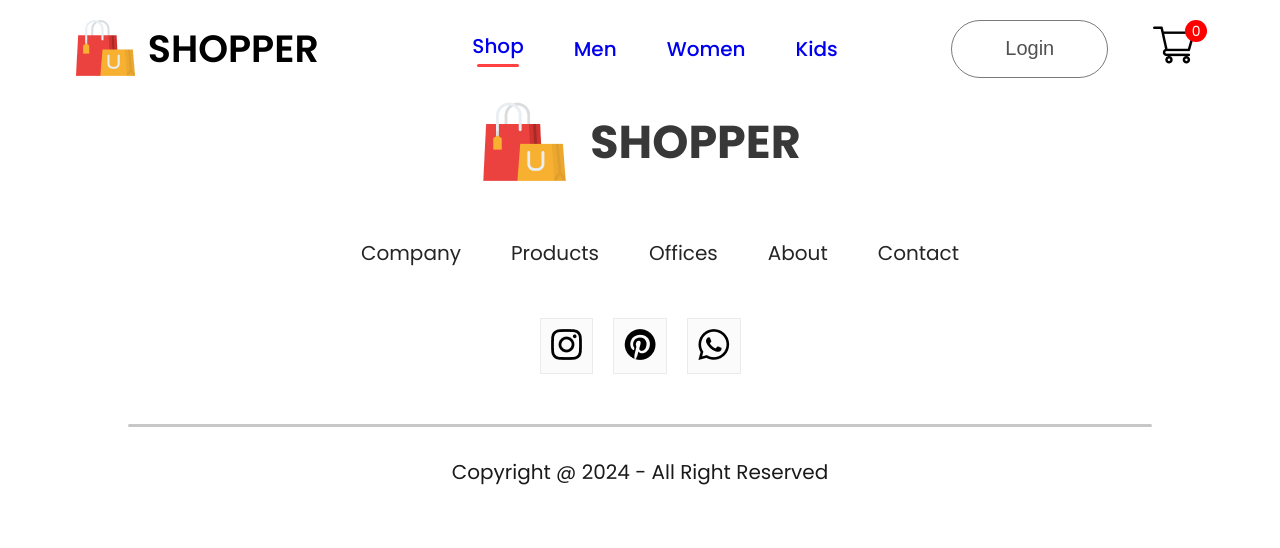
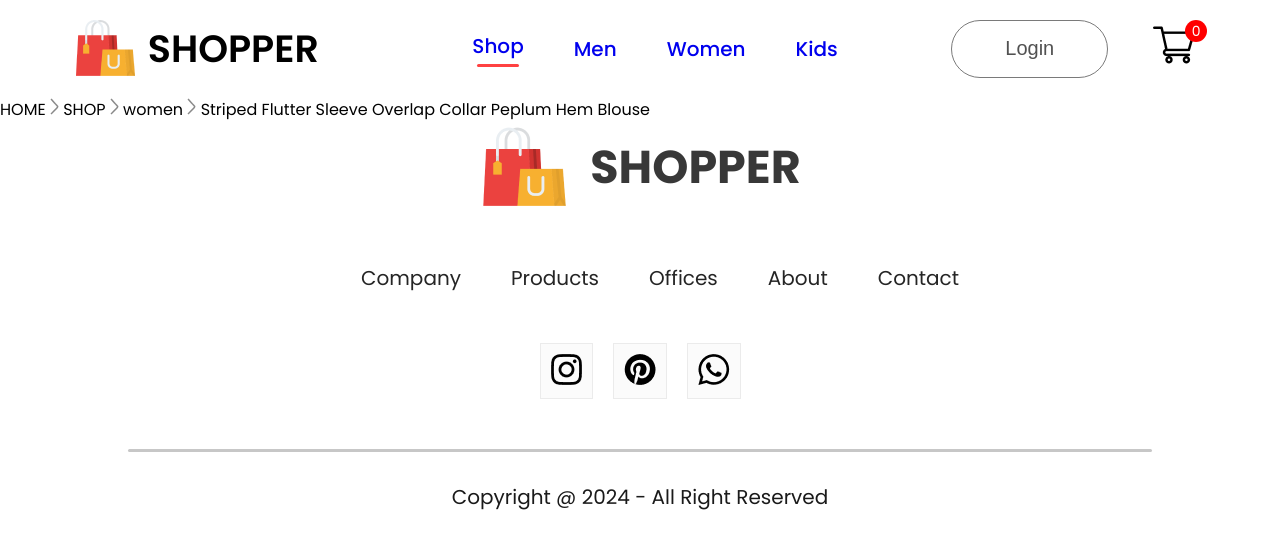
Before and after one commit to Liantsoa-Rabevahoaka/Exam-Ecommerce, a React (Create React App) app in the folder frontend/: page /product/1 in a window 1280 px wide. Shown: the top 548 px of the page. Built offline with nearby package versions, Linux system fonts and the light colour scheme.

Commit message:
access to the id information

```diff
--- /dev/null
+++ b/frontend/src/Components/Breadcrums/Breadcrum.jsx
@@ -0,0 +1,14 @@
+import React from 'react'
+import './Breadcrum.css'
+import arrow_icon from '../Assets/breadcrum_arrow.png'
+
+const Breadcrum = (props) => {
+    const {product} = props;
+  return (
+    <div className='breadcrum'>
+      HOME <img src={arrow_icon} alt="" /> SHOP <img src={arrow_icon} alt="" /> {product.category} <img src={arrow_icon} alt="" /> {product.name}
+    </div>
+  )
+}
+
+export default Breadcrum
--- a/frontend/src/Components/Item/Item.jsx
+++ b/frontend/src/Components/Item/Item.jsx
@@ -1,10 +1,11 @@
 import React from 'react'
 import './Item.css'
+import { Link } from 'react-router-dom'
 
 const Item = (props) => {
   return (
     <div className='item'>
-      <img src={props.image} alt="" />
+      <Link to={`/product/${props.id}`}><img src={props.image} alt="" /></Link>
       <p>{props.name}</p>
       <div className='item-prices'>
         <div className='item-price-new'>
--- a/frontend/src/Pages/Product.jsx
+++ b/frontend/src/Pages/Product.jsx
@@ -1,9 +1,15 @@
-import React from 'react'
+import React, { useContext } from 'react'
+import { ShopContext } from '../Context/ShopContext'
+import {useParams} from 'react-router-dom'
+import Breadcrum from '../Components/Breadcrums/Breadcrum'
 
 const Product = () => {
+  const {all_product} = useContext(ShopContext)
+  const {productId} = useParams()
+  const product = all_product.find((e)=> e.id === Number(productId))
   return (
     <div>
-
+      <Breadcrum product={product} />
     </div>
   )
 }
```
Also changed, not shown: frontend/src/Components/Breadcrums/Breadcrum.css (added).
